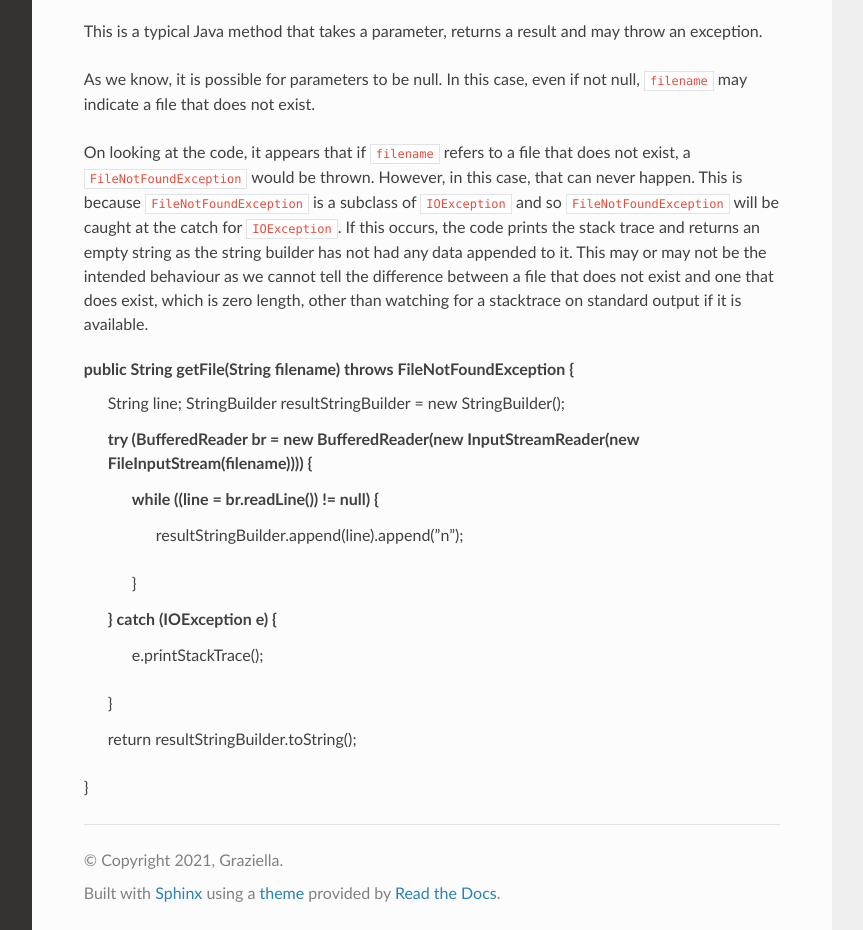
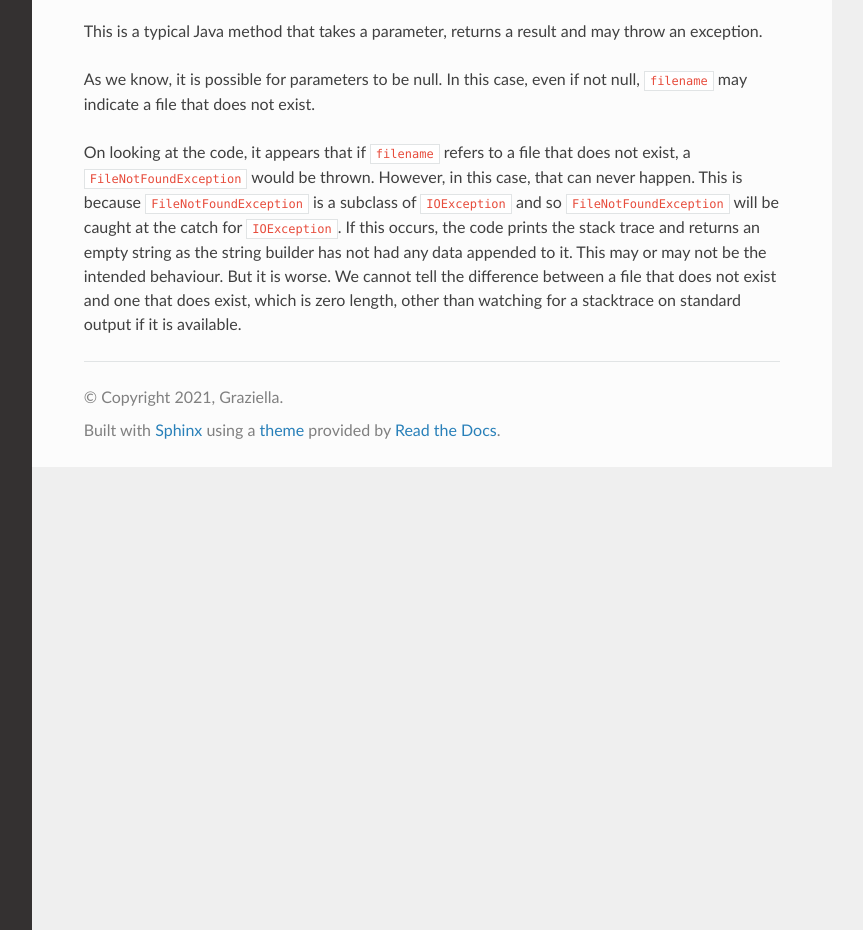
Before and after one commit to jh-evans/readthedocs, a Sphinx documentation site: the page built from docs/source/porting_to_darien.rst, in a window 1280 px wide and 1242 px high, cut to the strip 312-1242 px from the top of the window. Shown: the whole strip, without its empty margins (268-1131 px from the left). Built offline with Sphinx 7.4.7 and the Read the Docs theme 2.0.0, drawn with Linux system fonts in a browser that asks for light colours.

Commit message:
Update porting_to_darien.rst

```diff
--- a/docs/source/porting_to_darien.rst
+++ b/docs/source/porting_to_darien.rst
@@ -13,20 +13,5 @@
 
 On looking at the code, it appears that if ``filename`` refers to a file that does not exist, a ``FileNotFoundException`` would be thrown. However, in this case, that can never happen. This is because
 ``FileNotFoundException`` is a subclass of ``IOException`` and so ``FileNotFoundException`` will be caught at the catch for ``IOException``. If this occurs, the code prints the stack trace and returns an
-empty string as the string builder has not had any data appended to it. This may or may not be the intended behaviour as we cannot tell the difference between a file that does not exist and one that does
-exist, which is zero length, other than watching for a stacktrace on standard output if it is available.
-
-public String getFile(String filename) throws FileNotFoundException {
-    String line;
-    StringBuilder resultStringBuilder = new StringBuilder();
-
-    try (BufferedReader br = new BufferedReader(new InputStreamReader(new FileInputStream(filename)))) {
-        while ((line = br.readLine()) != null) {
-            resultStringBuilder.append(line).append("\n");
-        }
-    } catch (IOException e) {
-        e.printStackTrace();
-    }
-
-    return resultStringBuilder.toString();
-}
+empty string as the string builder has not had any data appended to it. This may or may not be the intended behaviour. But it is worse. We cannot tell the difference between a file that does not exist and
+one that does exist, which is zero length, other than watching for a stacktrace on standard output if it is available.
```
